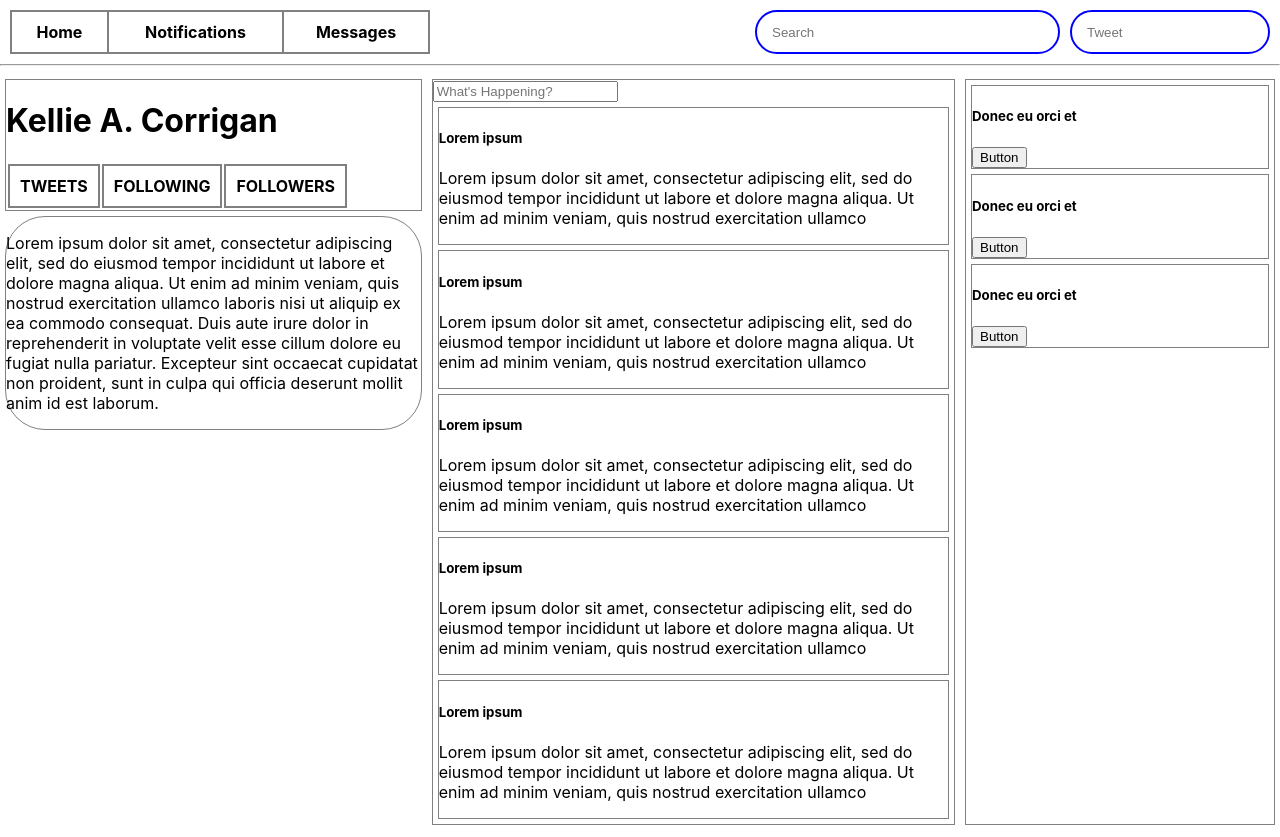
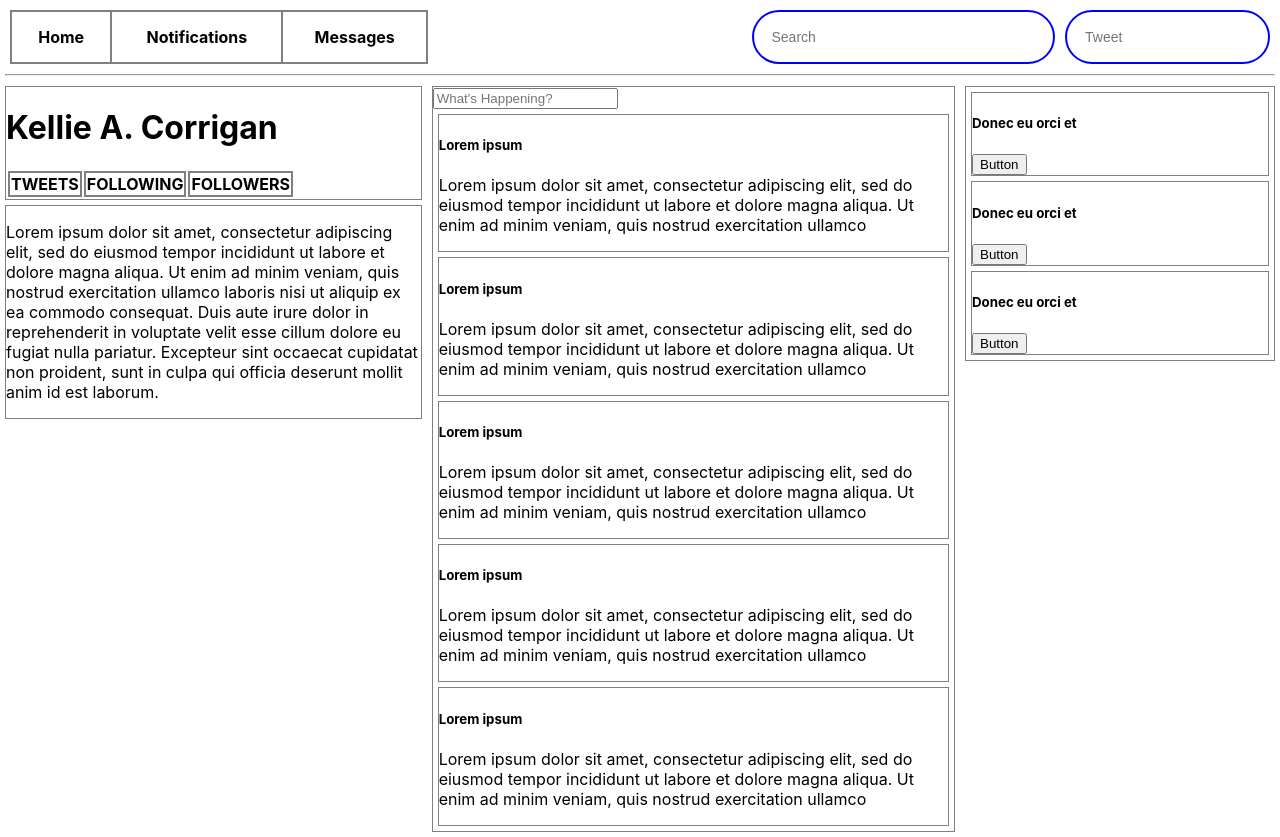
Before and after one commit to ikemanep1/Project-6_Social_Media_Clone, a React (Create React App) app: page / in a window 1280 px wide. Built offline with nearby package versions, Linux system fonts and the light colour scheme.

Commit message:
Add style

```diff
--- a/src/App.css
+++ b/src/App.css
@@ -21,7 +21,6 @@ margin: 5px;
 
 .bio {
 border: 1px solid grey;
-border-radius: 40px;
 margin: 5px;
 }
 
@@ -42,13 +41,18 @@ margin: 5px;
   border-collapse: collapse;
 }
 
-th {
-  padding: 10px;
+.nav-links th {
+  padding: 15px;
 }
 
 .nav input {
   border: 2px solid blue;
   border-radius: 50px;
   margin-left: 10px;
-  padding-left: 15px;
+  padding-left: 18px;
+  font-size: 14px;
 }
+
+hr {
+  margin: 5px;
+}
--- a/src/App.js
+++ b/src/App.js
@@ -20,7 +20,9 @@ function App() {
           <Bio/>
         </div>
         <Feed/>
-        <Friends/>
+        <div>
+          <Friends/>
+        </div>
       </div>
     </div>
   );
```
